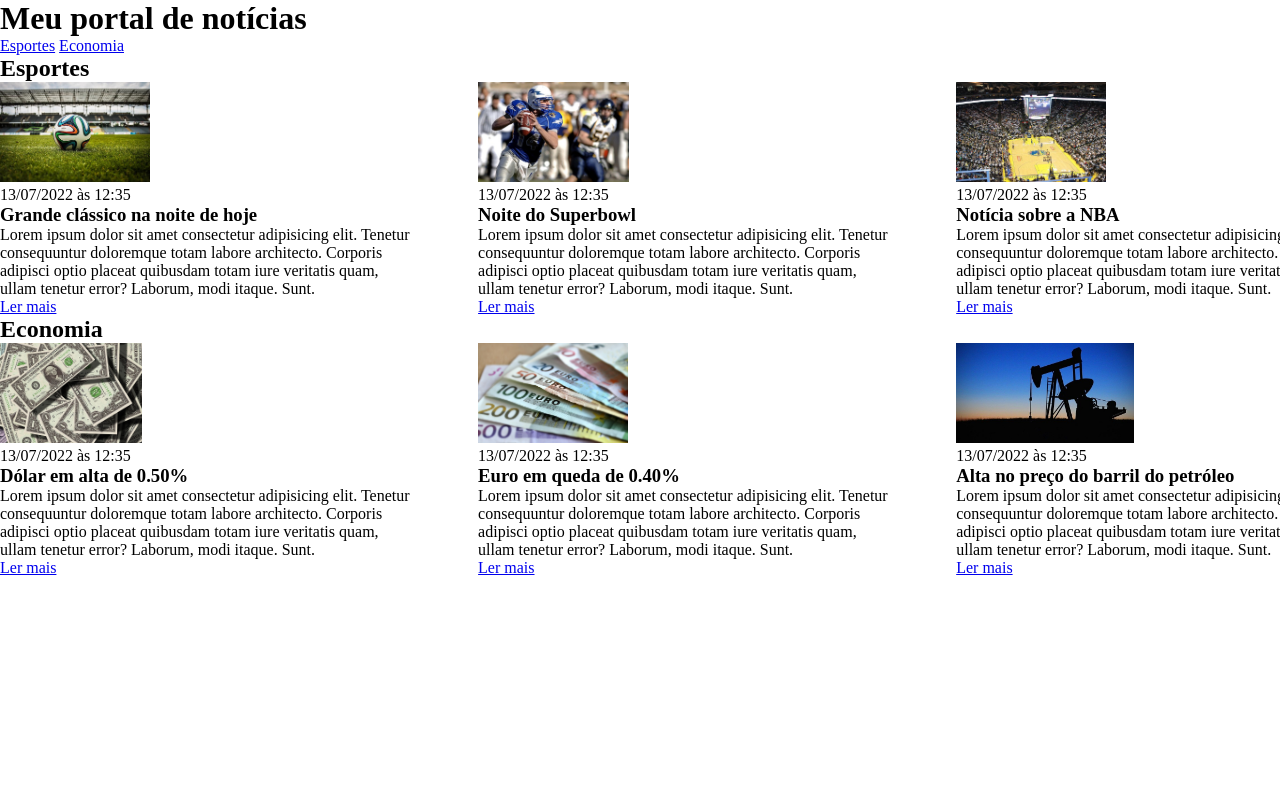
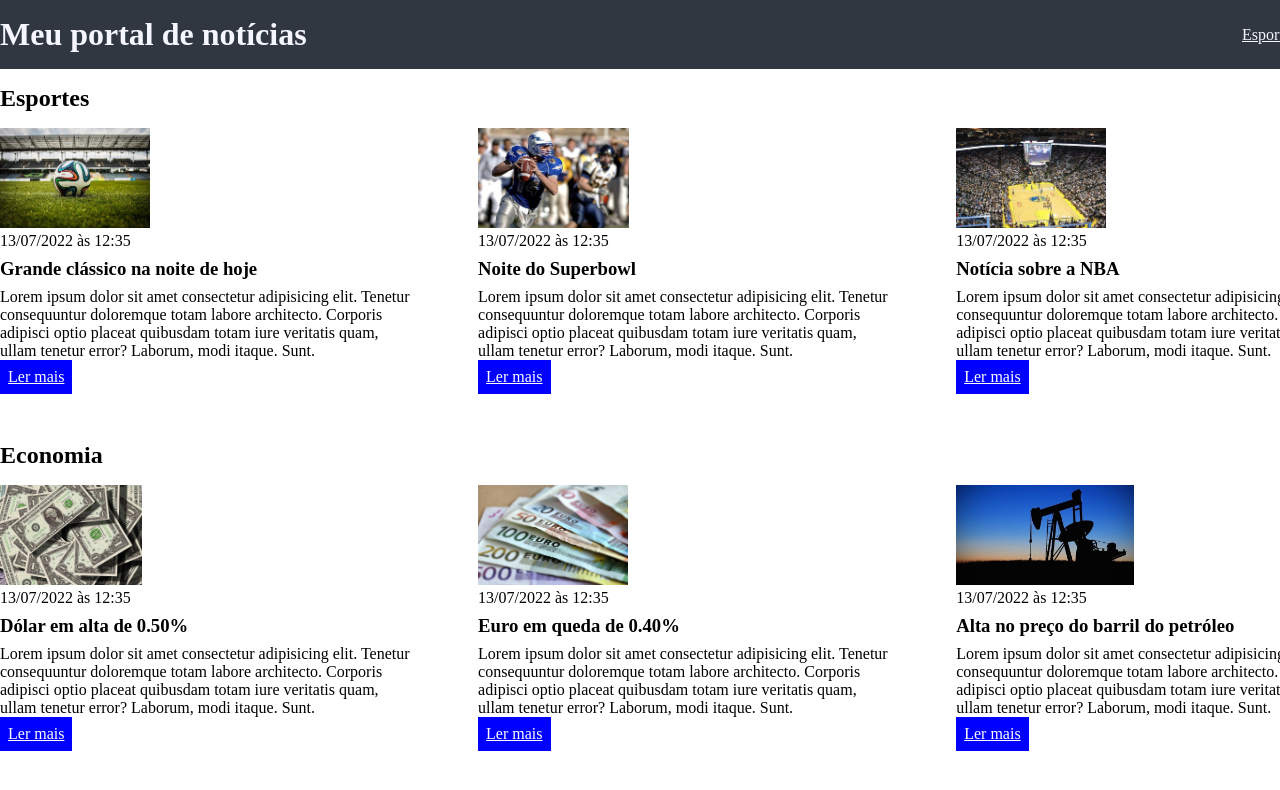
Before and after one commit to ProMenge/CSS-EBAC, a plain HTML site: page index.html in a window 1280 px wide. Shown: the top 790 px of the page. Drawn offline with Linux system fonts and the light colour scheme.

Commit message:
Aula Cores - Adição de estlização da geral

```diff
--- a/main.css
+++ b/main.css
@@ -4,9 +4,28 @@
     padding: 0;
 }
 
+body > header {
+
+    background-color: hsl(215, 15%, 22%);
+    padding: 16px 0;
+    color: #f5f6ff;
+}
+
+header .container{
+
+    display: flex;
+    align-items:  center;
+    justify-content: space-between;
+}
+
 header li{
 
     display: inline;
+}
+
+header  li a {
+
+    color: #f5f6ff;
 }
 
 .container {
@@ -31,3 +50,28 @@ header li{
 
     width: 30%;
 }
+
+section {
+
+    padding: 16px 0;
+}
+
+section h2,
+.articles article {
+
+    margin-bottom: 16px;
+}
+
+.articles article h3 {
+
+    margin-top: 8px;
+    margin-bottom: 8px;
+}
+
+.articles article a {
+
+    background-color: blue;
+    color: white;
+    padding: 8px;
+    display: inline-block;
+}
```
